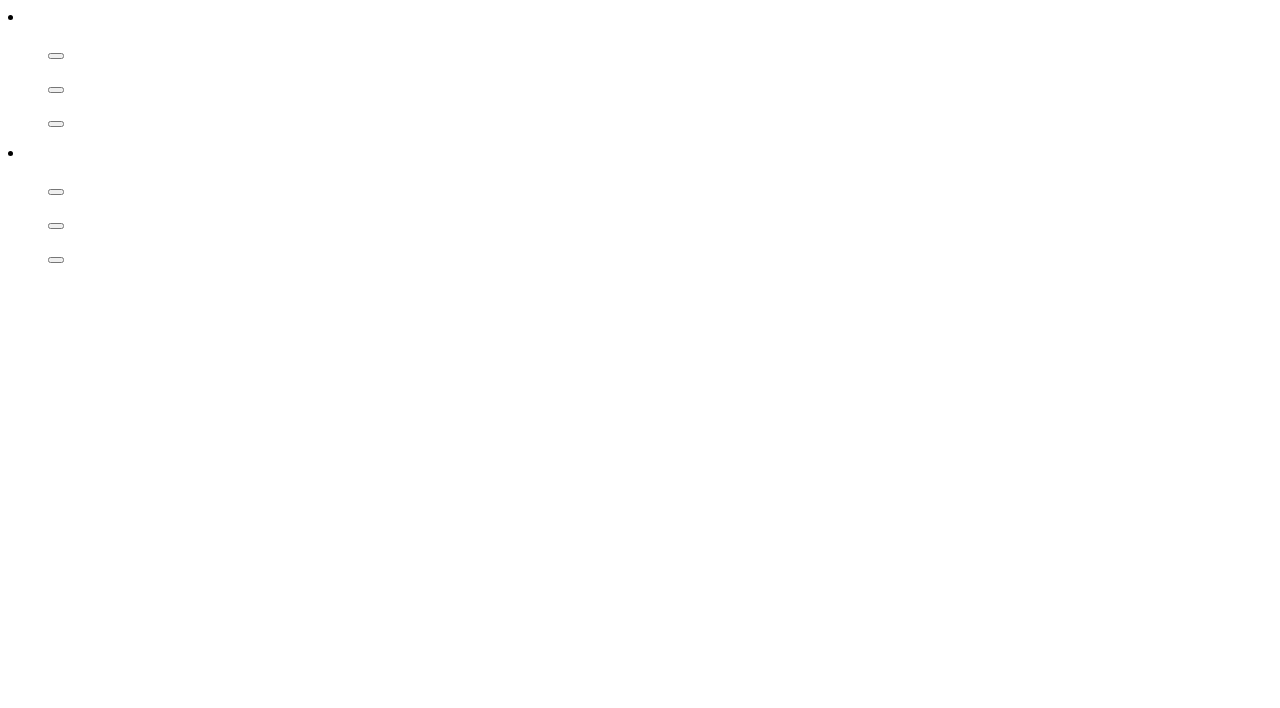
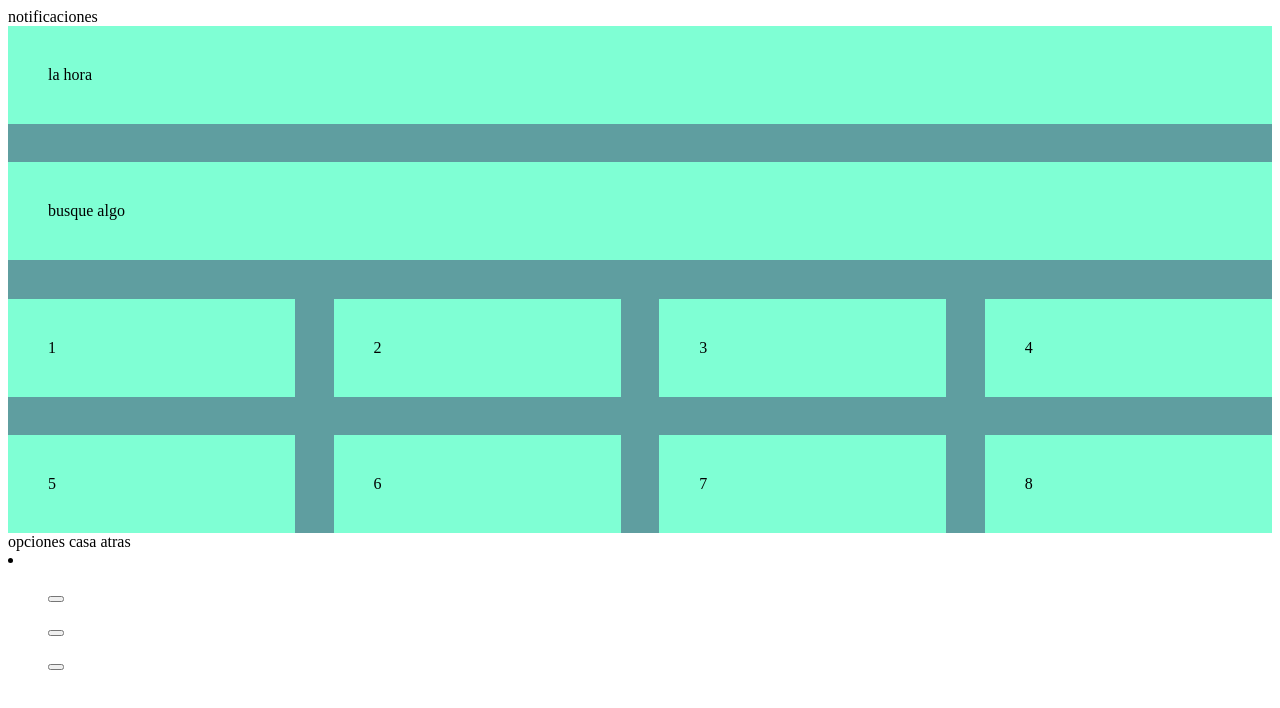
Before and after one commit to grupodisweb/portal_escritorio, a plain HTML site: page index.html in a window 1280 px wide. Drawn offline with Linux system fonts and the light colour scheme.

Commit message:
layout base del celular

```diff
--- /dev/null
+++ b/css/styles.css
@@ -0,0 +1,40 @@
+.escritorio { grid-area: escritorioGrid;}
+.barraHerramientas { grid-area: barraGrid;}
+.notifs {grid-area: notifsGrid;}
+.app1 {grid-area: uno;}
+.app2 {grid-area: dos;}
+.app3 {grid-area: tres;}
+.app4 {grid-area: cuatro;}
+.app5 {grid-area: cinco;}
+.app6 {grid-area: seis;}
+.app7 {grid-area: siete;}
+.app8 {grid-area: ocho;}
+.busqueda {grid-area: buscar;}
+.tiempo {grid-area: hora;}
+.grid-container {
+    display: grid;
+    grid-template-areas:
+    'notifsGrid notifsGrid notifsGrid notifsGrid'
+    'escritorioGrid escritorioGrid escritorioGrid escritorioGrid'
+    'escritorioGrid escritorioGrid escritorioGrid escritorioGrid'
+    'escritorioGrid escritorioGrid escritorioGrid escritorioGrid'
+    'escritorioGrid escritorioGrid escritorioGrid escritorioGrid'
+    'barraGrid barraGrid barraGrid barraGrid'
+    ;
+}
+
+.apps {
+    display: grid;
+    grid-template-areas:
+    'hora hora hora hora'
+    'buscar buscar buscar buscar'
+    'uno dos tres cuatro'
+    'cinco seis siete ocho'
+    ;
+    background-color: cadetblue;
+    gap: 3vw;
+}
+.apps > div {
+    background-color: aquamarine;
+    padding: 40px;
+}
--- a/index.html
+++ b/index.html
@@ -4,9 +4,11 @@
     <meta charset="UTF-8">
     <meta name="viewport" content="width=device-width, initial-scale=1.0">
     <title>Portal Escritorio</title>
+    <link rel="stylesheet" href="css/styles.css">
 </head>
 <body>
     <!-- computadora -->
+    <!-- <div class="grid-container">
         <nav></nav>
         <section class="escritorio"></section>
         <div class="barraHerramientas">
@@ -22,11 +24,25 @@
                     <button></button>
                 </ul>
             </li>
+        </div> -->
+        <!-- celular -->
+        <nav class="notifs">notificaciones</nav>
+        <section class="escritorio">
+            <div class="apps">
+                <div class="app1">1</div>
+                <div class="app2">2</div>
+                <div class="app3">3</div>
+                <div class="app4">4</div>
+                <div class="app5">5</div>
+                <div class="app6">6</div>
+                <div class="app7">7</div>
+                <div class="app8">8</div>
+                <div class="busqueda">busque algo</div>
+                <div class="tiempo">la hora</div>
             </div>
-    <!-- celular -->
-    <nav></nav>
-    <section class="escritorio"></section>
+        </section>
         <div class="acciones">
+            opciones casa atras
             <li>
                 <ul class="atras">
                     <button></button>
@@ -39,6 +55,7 @@
                 </ul>
             </li>
         </div>
+    </div>
 </body>
 <footer></footer>
 </html>
```
Lines whose indentation alone changed are shown as unchanged.
